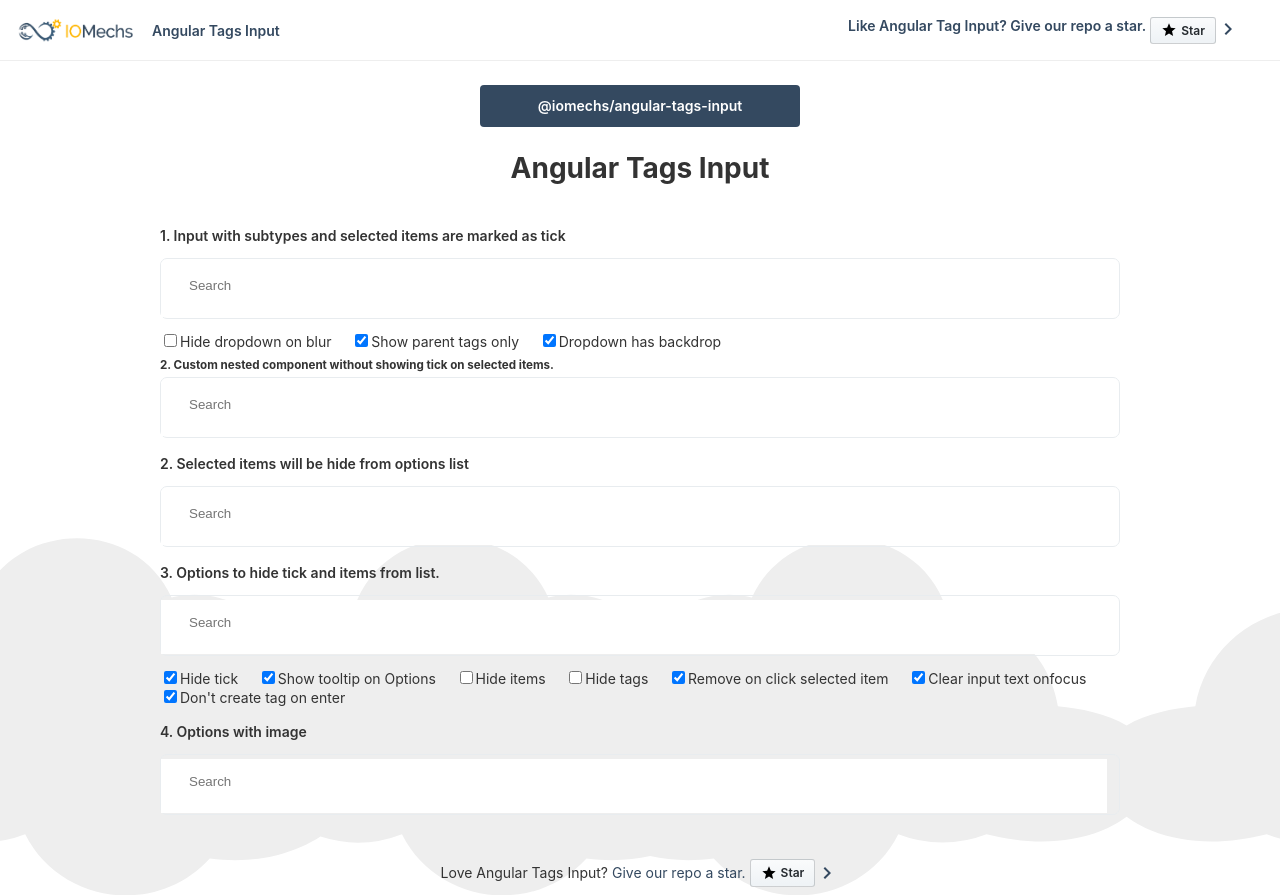
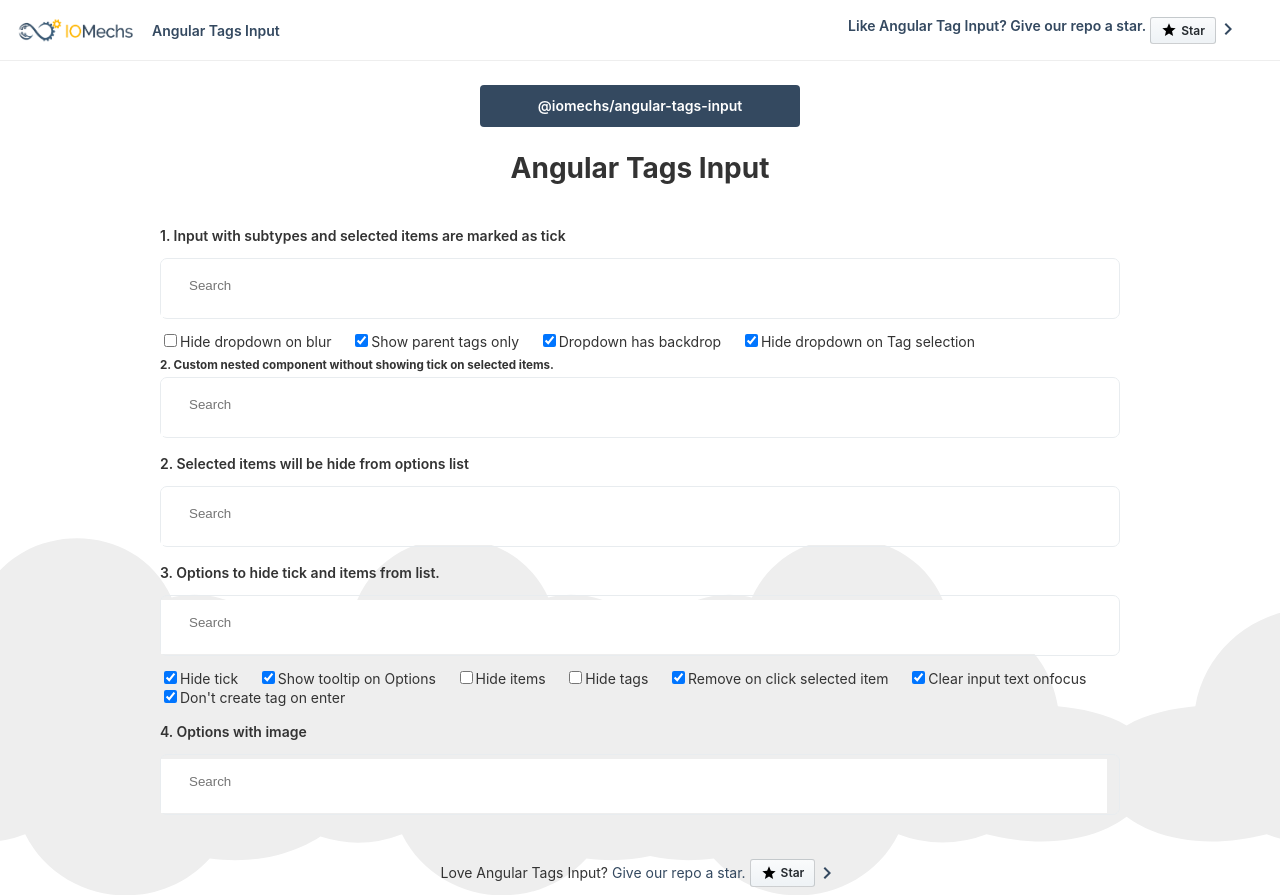
Before and after one commit to IOMechs/angular-tags-input, an Angular app: page / in a window 1280 px wide. Built offline with nearby package versions, Linux system fonts and the light colour scheme.

Commit message:
fix(tags-input): prevent dropdown from closing on tag selection
- Added a flag to decide the default behavior that closes the dropdown on tag selection.
- Related to a bug where users had to reopen the dropdown after each selection.

```diff
--- a/projects/angular-tags-input/src/lib/angular-tags-input.component.ts
+++ b/projects/angular-tags-input/src/lib/angular-tags-input.component.ts
@@ -63,7 +63,7 @@
     hideTags: false,
     maxItems: null,
     nestedTagParentProp: '',
-    keyboardActiveClass: 'angular-tags-dropdown__list__item--active'
+    keyboardActiveClass: 'angular-tags-dropdown__list__item--active',
   };
   onChange: (items: AngularTagItem[]) => void;
   dropdownOverlayPosition = [
@@ -179,7 +179,7 @@
    * @author Ahsan Ayaz
    * @desc Registers the on change function to the value accessor
    */
-  registerOnChange( fn: any ): void {
+  registerOnChange(fn: any): void {
     this.onChange = fn;
   }
 
@@ -346,7 +346,9 @@
     }
     this.tagInput.resetInput();
     this.itemClicked.emit(tag);
-    this.hideDropdown();
+    if (this.config.hideDDOnTagSelect) {
+      this.hideDropdown();
+    }
   }
 
   /**
@@ -432,7 +434,7 @@
         return tagItem[this.config.nestedTagParentProp] == parentTag[this.config.identifier];
       }).length;
       if (
-        ( parentTagChildren > 0 && childrensSelected > 0 ) &&
+        (parentTagChildren > 0 && childrensSelected > 0) &&
         (this.config.childrenCountProperty ?
           childrensSelected === parentTag[this.config.childrenCountProperty] :
           childrensSelected === parentTagChildren
--- a/projects/angular-tags-input/src/lib/tags-input-interfaces.ts
+++ b/projects/angular-tags-input/src/lib/tags-input-interfaces.ts
@@ -23,6 +23,7 @@
   dropdownClass?: string;
   showParentTagsOnly?: boolean;
   hideDDOnBlur?: boolean;
+  hideDDOnTagSelect?: boolean
 }
 
 export interface AngularTagsInputDDFns {
--- a/projects/tags-input-demo/src/app/app.component.html
+++ b/projects/tags-input-demo/src/app/app.component.html
@@ -348,6 +348,9 @@
     <input type="checkbox" name="dd backdrop" [checked]="nestedTagsInputConfig.ddHasBackdrop" (change)="changeNestedConfigOption($event, 'ddHasBackdrop')">
     <label for="dd backdrop">Dropdown has backdrop</label> &nbsp; &nbsp;
 
+    <input type="checkbox" name="hide-dd-on-select" [checked]="nestedTagsInputConfig.hideDDOnTagSelect" (change)="changeNestedConfigOption($event, 'hideDDOnTagSelect')">
+    <label for="dd backdrop">Hide dropdown on Tag selection</label> &nbsp; &nbsp;
+
     <h5>2. Custom nested component without showing tick on selected items.</h5>
 		<ti-angular-tags-input formControlName="nestedData" class="main__form__ti" [tagsData]="(sampleDataNested$ | async)"
     (tagAdded)="onTagAdded($event)" (valueChanged)="onValChanged($event)" [config]="nestedTagsInputConfig1"
--- a/projects/tags-input-demo/src/app/app.component.ts
+++ b/projects/tags-input-demo/src/app/app.component.ts
@@ -55,7 +55,8 @@
     clearInputOnFocus: true,
     showParentTagsOnly: true,
     hideTags: false,
-    ddHasBackdrop: true
+    ddHasBackdrop: true,
+    hideDDOnTagSelect: true, // to close on selecting a tag
   };
 
   simpleTagsInputConfig: AngularTagsInputConfig = {
```
